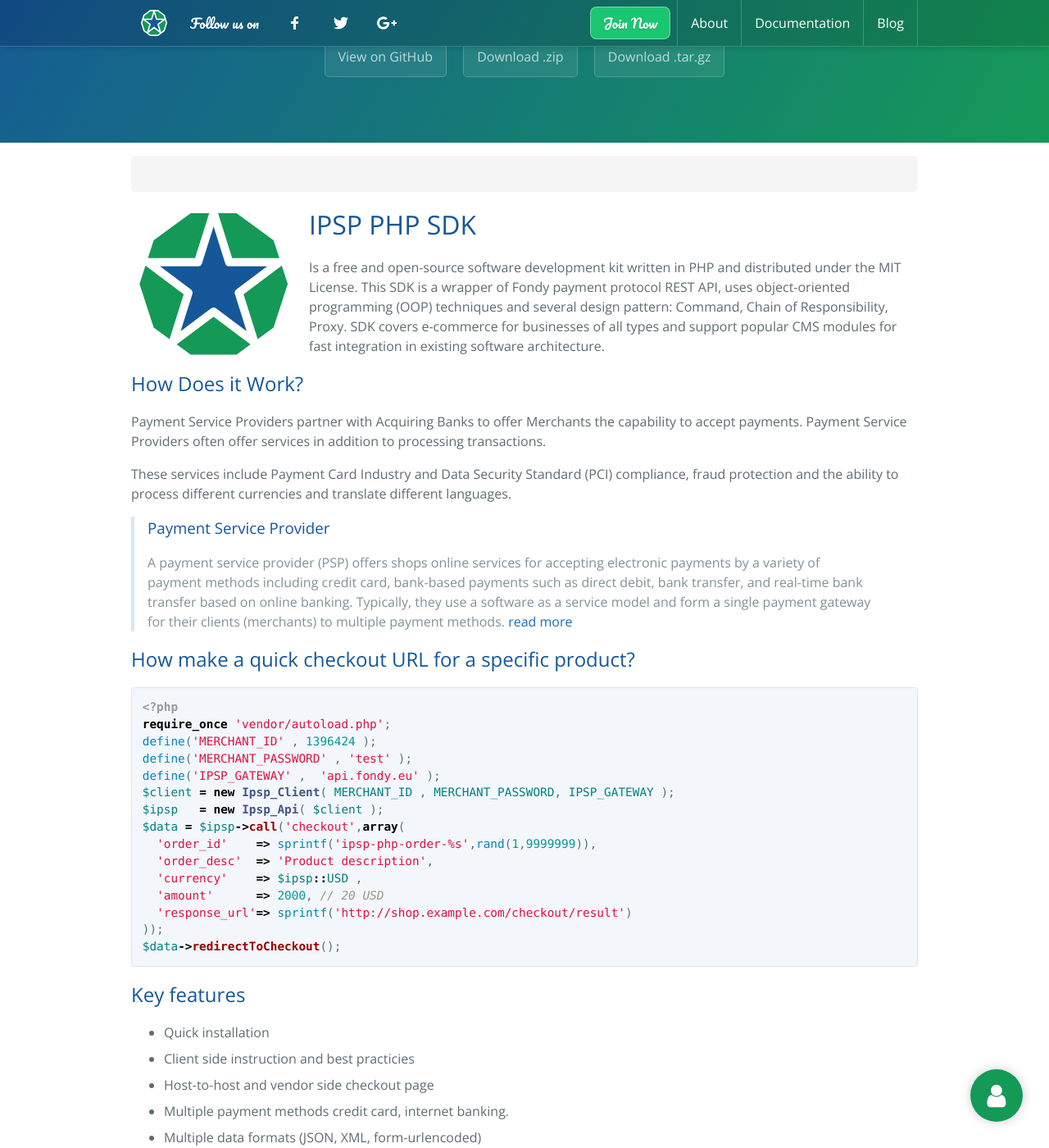
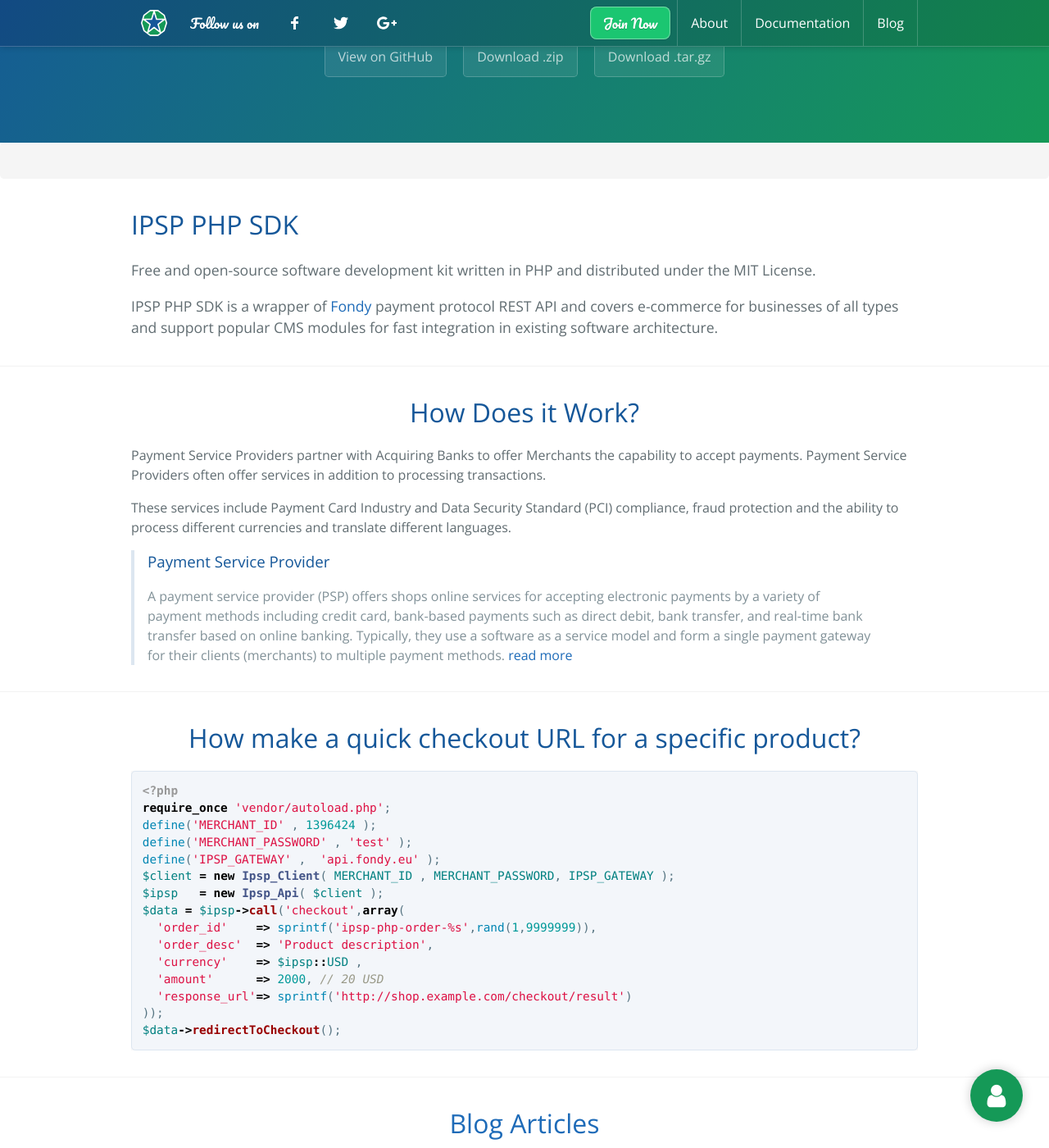
Before and after one commit to kosatyi/ipsp-php, a Jekyll site: the page built from index.md, in a window 1280 px wide and 1400 px high, scrolled down 227 px. Shown: the whole window at 82% size. Built offline with Jekyll 4.4.1, drawn with Linux system fonts in a browser that asks for light colours; our own code applies the rules of GitHub Pages for plain Markdown files; some of the changed text lies outside the part shown.

Commit message:
update project pages

````diff
--- /dev/null
+++ b/_includes/content.html
@@ -0,0 +1,13 @@
+{% capture main %}
+{{ content }}
+{% include disqus.html %}
+{% endcapture %}
+<section class="page-content">
+{% if page.fluid %}
+{{main}}
+{% else %}
+<div class="container">
+{{main}}
+</div>
+{% endif %}
+</section>
--- a/_layouts/default.html
+++ b/_layouts/default.html
@@ -1,19 +1,14 @@
 <!DOCTYPE html>
 <html lang="en-us">
 <head>
-    {% include resources.html %}
+{% include resources.html %}
 </head>
 <body>
 <main class="page-wrapper">
-    {% include toolbar.html %}
-    {% include header.html %}
-    <section class="page-content">
-        <div class="container">
-            {{ content }}
-            {% include disqus.html %}
-        </div>
-    </section>
-    {% include footer.html %}
+{% include toolbar.html %}
+{% include header.html %}
+{% include content.html %}
+{% include footer.html %}
 </main>
 {% include loader.html %}
 </body>
--- a/assets/css/main.less
+++ b/assets/css/main.less
@@ -461,7 +461,7 @@ a {
     border: 0;
   }
   .highlight {
-    margin-bottom: 1rem;
+    margin:0 0 1rem 0;
   }
   .highlight pre {
     margin-bottom: 0;
--- a/assets/css/source/normalize.less
+++ b/assets/css/source/normalize.less
@@ -136,7 +136,7 @@ dfn {
  * contexts in Firefox 4+, Safari, and Chrome.
  */
 
-h1 {
+h1 , .h1 {
   font-size: 2em;
   margin: 0.67em 0;
 }
--- a/blog/index.html
+++ b/blog/index.html
@@ -1,6 +1,7 @@
 ---
 layout: default
 title: Blog
+description: Blog. E-commerce developer articles, marketing ideas, sales strategies and usability techniques
 header: breadcrumbs
 navigation: false
 ---
--- a/index.md
+++ b/index.md
@@ -1,37 +1,55 @@
 ---
 title: IPSP PHP SDK
 description: Flexible SDK that covers e-commerce for businesses of all types and support popular CMS modules for fast integration in existing infrastructure.
+fluid: true
 ---
 
 {% include github.buttons.html %}
 
-<img src="/assets/images/brand.png" width="201" height="193" alt="Logo" class="image-left">
+<div class="section content">
+<div class="container">
 
-# IPSP PHP SDK
+<h1>IPSP PHP SDK</h1>
 
-Is a free and open-source software development kit written in PHP and distributed under the MIT License.
-This SDK is a wrapper of Fondy payment protocol REST API, uses object-oriented programming (OOP) techniques and
-several design pattern: Command, Chain of Responsibility, Proxy. SDK covers e-commerce for businesses of all types and
-support popular CMS modules for fast integration in existing software architecture.
+<p class="lead">Free and open-source software development kit written in PHP and distributed under the MIT License.</p>
 
-## How Does it Work?
+<p class="lead">IPSP PHP SDK is a wrapper of <a rel="nofollow" target="_blank" href="https://fondy.eu/?rel=ipsp-php.com">Fondy</a> payment protocol REST API and covers e-commerce for businesses of all types and
+support popular CMS modules for fast integration in existing software architecture.</p>
 
-Payment Service Providers partner with Acquiring Banks to offer Merchants the capability to accept payments.
-Payment Service Providers often offer services in addition to processing transactions.
+</div>
+</div>
 
-These services include Payment Card Industry and Data Security Standard (PCI) compliance, fraud protection and the
-ability to process different currencies and translate different languages.
+<div class="section content">
+<div class="container">
 
-> ### Payment Service Provider
+<h2 class="text-center h1">How Does it Work?</h2>
+
+<p>Payment Service Providers partner with Acquiring Banks to offer Merchants the capability to accept payments.
+Payment Service Providers often offer services in addition to processing transactions.</p>
+
+<p>These services include Payment Card Industry and Data Security Standard (PCI) compliance, fraud protection and the
+ability to process different currencies and translate different languages.</p>
+
+<blockquote>
+<h3>Payment Service Provider</h3>
 A payment service provider (PSP) offers shops online services for accepting electronic payments by
 a variety of payment methods including credit card, bank-based payments such as direct debit, bank
 transfer, and real-time bank transfer based on online banking. Typically, they use a software as a service
 model and form a single payment gateway for their clients (merchants) to multiple payment methods.
-[read more](https://en.wikipedia.org/wiki/Payment_service_provider){:target="_blank"}
+<a href="https://en.wikipedia.org/wiki/Payment_service_provider" rel="nofollow" target="_blank">
+read more
+</a>
+</blockquote>
 
-## How make a quick checkout URL for a specific product?
+</div>
+</div>
 
-```php
+<div class="section content">
+<div class="container">
+
+<h2 class="text-center h1">How make a quick checkout URL for a specific product?</h2>
+
+{% highlight php %}
 <?php
 require_once 'vendor/autoload.php';
 define('MERCHANT_ID' , 1396424 );
@@ -47,37 +65,34 @@ $data = $ipsp->call('checkout',array(
   'response_url'=> sprintf('http://shop.example.com/checkout/result')
 ));
 $data->redirectToCheckout();
-```
+{% endhighlight %}
 
+</div>
+</div>
 
-## Key features
+<div class="section content">
+<div class="container">
 
-* Quick installation
-* Client side instruction and best practicies
-* Host-to-host and vendor side checkout page
-* Multiple payment methods credit card, internet banking.
-* Multiple data formats (JSON, XML, form-urlencoded)
-* Payment details for testing scope
-* Hidden server callback for sign responses
-* Integration with CMS modules.
-
----
-
-## [Blog](/blog/)
+<h2 class="text-center h1"><a href="/blog/">Blog Articles</a></h2>
 
 <div class="blog-list">
-{% for post in site.posts limit: 3 %}
+{% for post in site.posts limit: 5 %}
 {% include blog.entry.html %}
 {% endfor %}
 </div>
 
----
+</div>
+</div>
 
-## Project Sections
+<div class="section content">
+<div class="container">
+
+<h2 class="text-center h1">Project Sections</h2>
 
 <nav class="cards section">
 {% include navigation.html base_url="/" max_depth=2 %}
 </nav>
+
 
 <script type="application/ld+json">
 {
@@ -99,7 +114,7 @@ $data->redirectToCheckout();
 {
   "@context":"http://schema.org",
   "@type":"ItemList",
-  "itemListElement":[{% for post in site.posts limit: 3 %}
+  "itemListElement":[{% for post in site.posts limit: 5 %}
     {
       "@type":"ListItem",
       "position":{{forloop.index}},
@@ -108,3 +123,41 @@ $data->redirectToCheckout();
   ]
 }
 </script>
+
+</div>
+</div>
+
+<div class="section content">
+<div class="container">
+
+<h2 class="text-center h1">Send Feedback</h2>
+
+<form method="POST" class="form" action="https://formspree.io/stepan@kosatyi.com">
+<input type="hidden" name="_next" value="{{site.url}}">
+<div class="form-group">
+<input type="email" class="form-control input-lg" name="email" placeholder="Your email">
+</div>
+<div class="form-group">
+<input type="text" class="form-control input-lg" name="_subject" placeholder="Subject">
+</div>
+<div class="form-group">
+<textarea name="message" class="form-control input-lg ui-textarea-resize" placeholder="Your message" style="min-height: 80px;"></textarea>
+</div>
+<div class="form-group">
+<button type="submit" class="btn success">Send Feedback</button>
+</div>
+</form>
+
+</div>
+</div>
+
+<div class="section content secure">
+<div class="container">
+<img src="https://fondy.ua/wp-content/themes/Fondy_UA/img/pages/marketing-info/2015x1000_color.png">
+<img src="https://fondy.ua/wp-content/themes/Fondy_UA/img/pages/marketing-info/visa-logo-new.png">
+<img src="https://fondy.ua/wp-content/themes/Fondy_UA/img/pages/marketing-info/verified-by-visa.png">
+<img src="https://fondy.ua/wp-content/themes/Fondy_UA/img/pages/marketing-info/mastercard_logo1.svg">
+<img src="https://fondy.ua/wp-content/themes/Fondy_UA/img/pages/marketing-info/mastercard-securecode.png">
+<img src="https://fondy.ua/wp-content/themes/Fondy_UA/img/pages/marketing-info/pcidss_logo.svg">
+</div>
+</div>
````
Also changed, not shown: assets/css/ipsp.less (+39 -11 lines), examples/index.md (+3 -2 lines), assets/css/ipsp.css.
